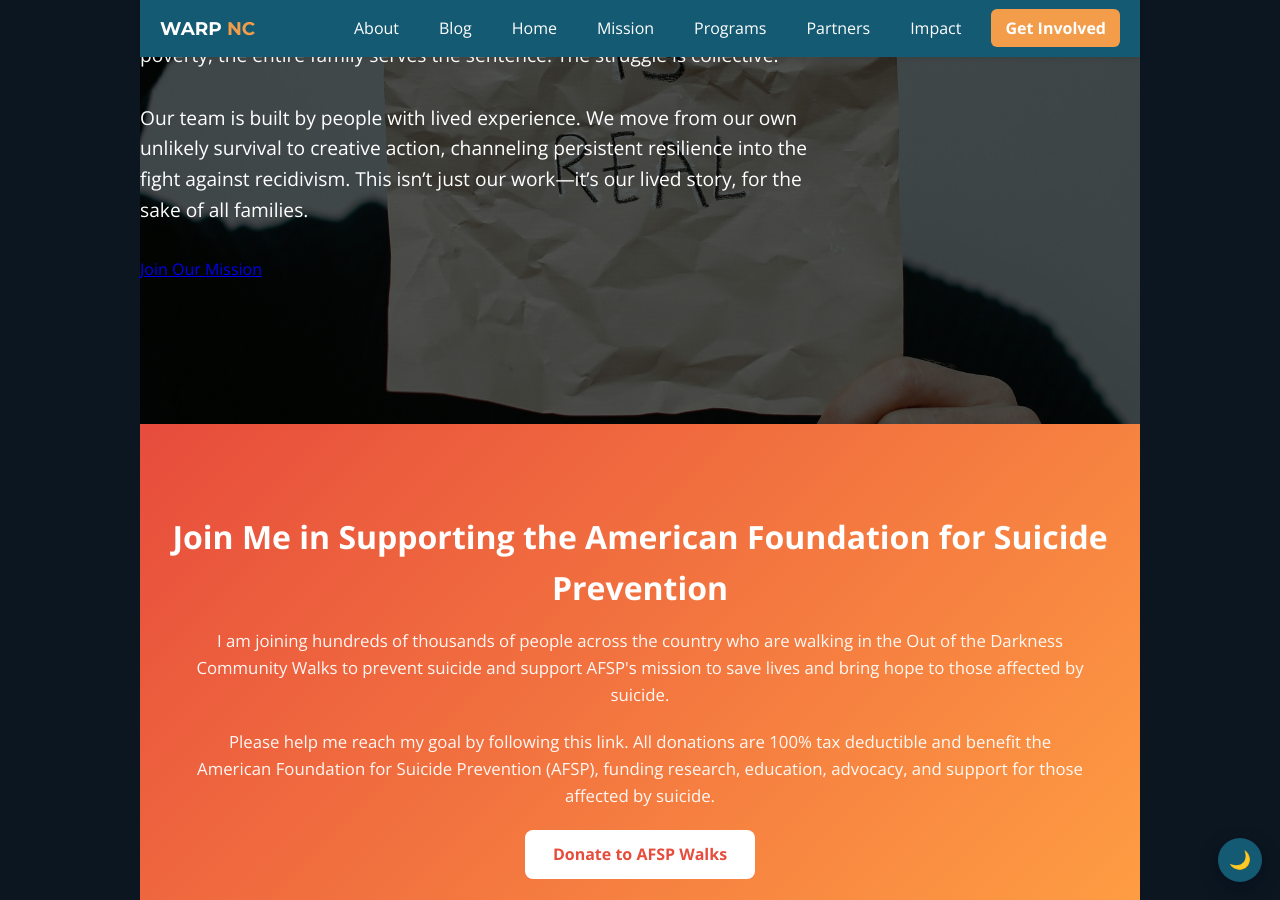
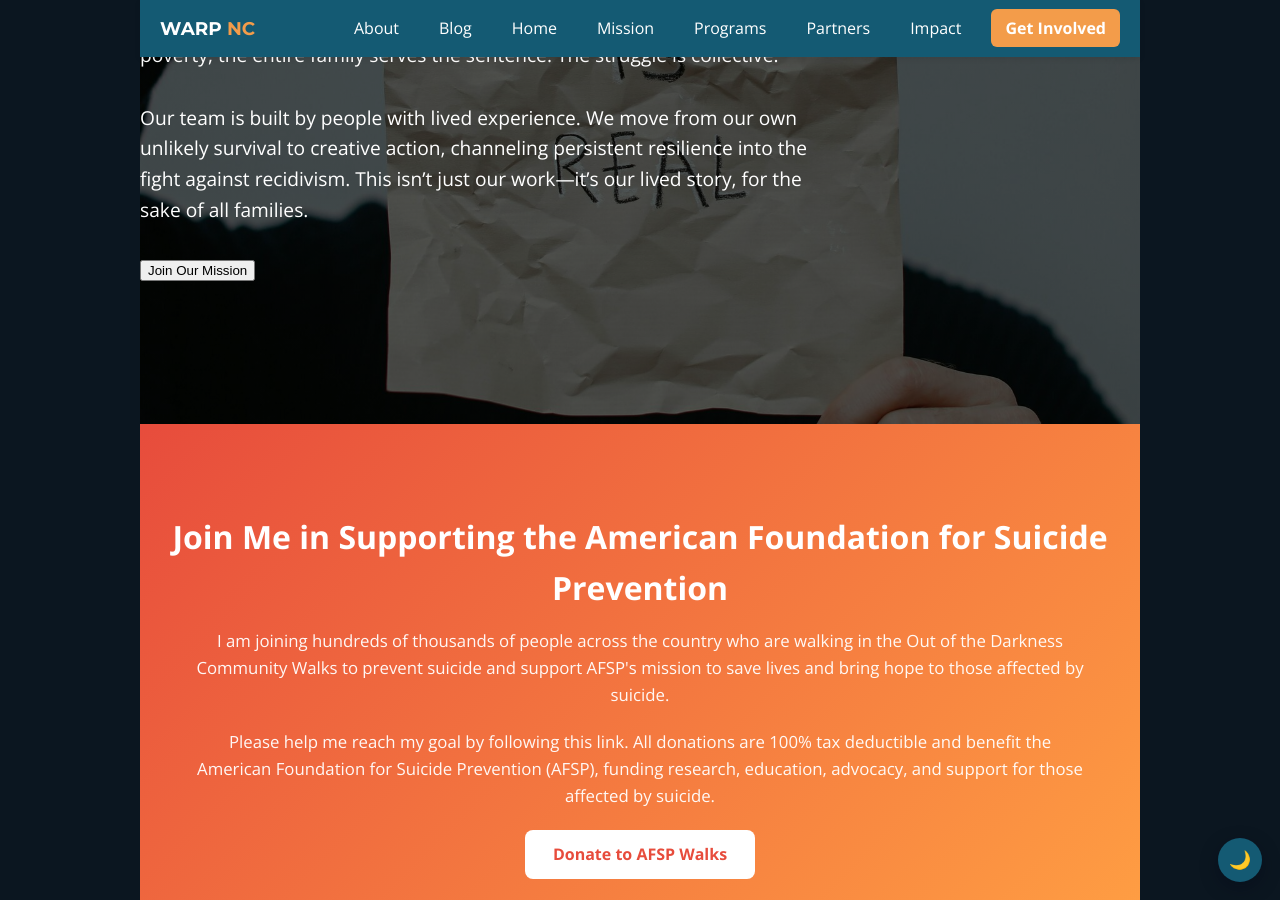
Before and after one commit to carlohutto/warp.github.io, a Jekyll site: the page index.html, which Jekyll copies as it is, in a window 1280 px wide and 900 px high, scrolled down 413 px. Built offline with Jekyll 4.4.1, drawn with Linux system fonts in a browser that asks for light colours.

Commit message:
Make 'Our Partners' and 'Join Our Mission' header elements buttons with same navigation behavior

```diff
--- a/index.html
+++ b/index.html
@@ -51,7 +51,7 @@
 
                                 <p>Our team is built by people with lived experience. We move from our own unlikely survival to creative action, channeling persistent resilience into the fight against recidivism. This isn’t just our work—it’s our lived story, for the sake of all families.</p>
 
-                                <a href="#contact" class="btn">Join Our Mission</a>
+                                <button class="btn" onclick="location.href='#contact'">Join Our Mission</button>
             </div>
         </div>
     </section>
@@ -77,7 +77,7 @@
                     <h3>Together We Can Make a Difference</h3>
                     <p>At Working Against Recidivism & Poverty, we believe that sustainable change happens when communities, organizations, and government agencies work together. Our approach focuses on creating strategic partnerships that address both the immediate needs and systemic challenges faced by formerly incarcerated individuals.</p>
                     <p>By collaborating with employers, educational institutions, housing providers, and mental health services, we create comprehensive support networks that empower individuals to build stable, productive lives after incarceration.</p>
-                    <a href="#partners" class="btn">Our Partners</a>
+                    <button class="btn" onclick="location.href='#partners'">Our Partners</button>
                 </div>
                     <div class="mission-image">
                     <img src="assets/images/mission.jpg" alt="Community collaboration" loading="lazy" decoding="async">
```
